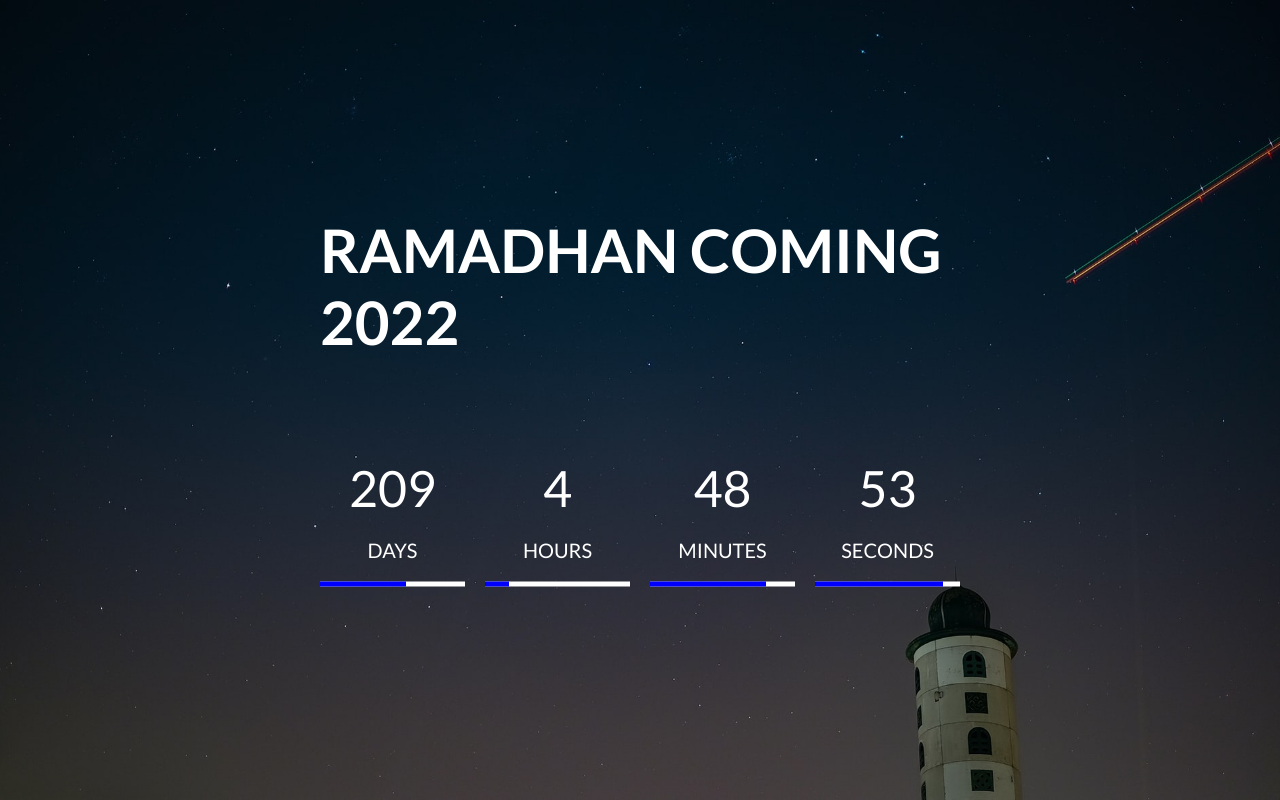
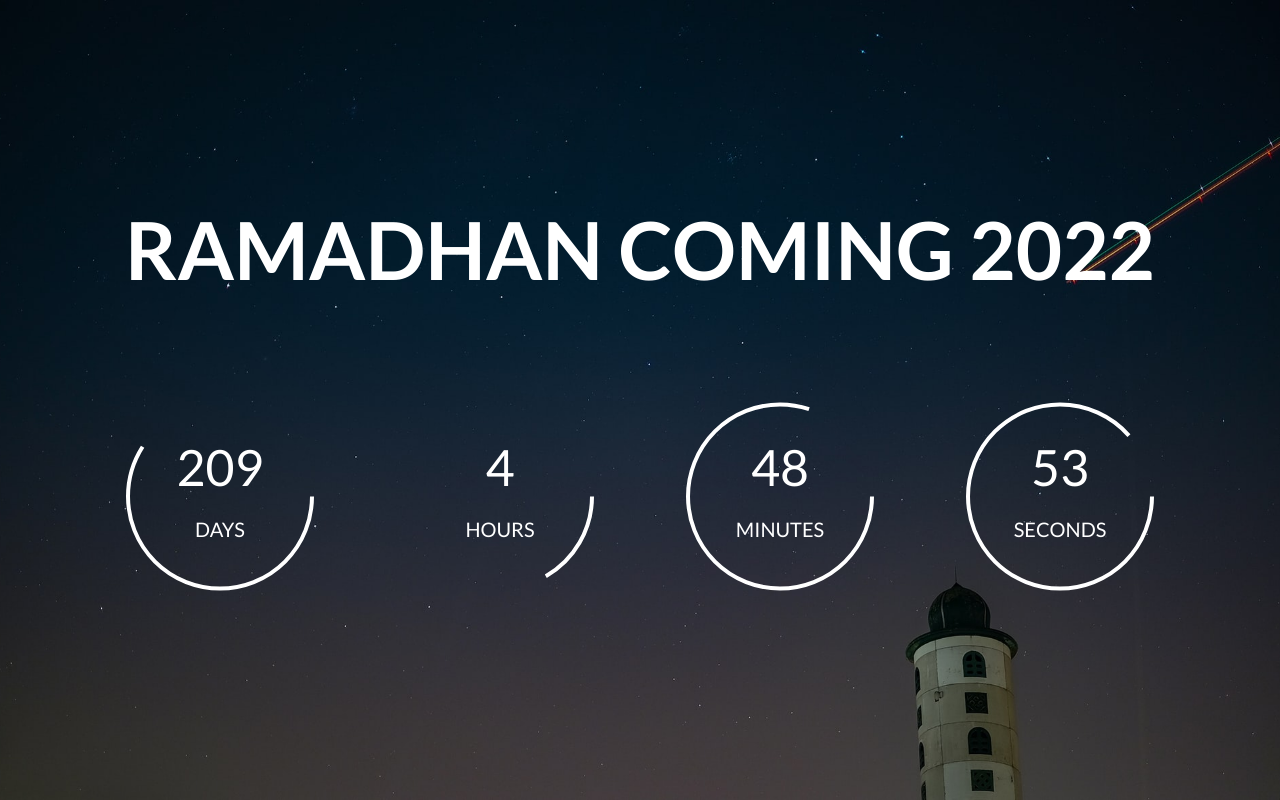
Before and after one commit to ujikstark/RamadhanCountdown2022, a plain HTML site: page index.html in a window 1280 px wide. Drawn offline with Linux system fonts and the light colour scheme.

Commit message:
change bar style to circle

```diff
--- a/app.js
+++ b/app.js
@@ -8,7 +8,11 @@ const minutesBar = document.getElementById('minutes');
 const hoursBar = document.getElementById('hours');
 const daysBar = document.getElementById('days');
 
+
 var destinationDate = new Date("April 2, 2022 08:00:00").getTime();
+
+var circle = document.querySelectorAll('.progress-ring__circle');
+
 
 var x = setInterval(function() {
 
@@ -37,6 +41,33 @@ var x = setInterval(function() {
     daysBar.style.width = Math.ceil(days*100/356)+'%';
     // console.log(d.getSeconds());
 
-    // display the bar
+    // get all circle
+    circle.forEach(c => {
+        var radius = c.r.baseVal.value;
+        var circumference = radius * 2 * Math.PI;
+        c.style.strokeDasharray = `${circumference} ${circumference}`;
+        c.style.strokeDashoffset = `${circumference}`;
+
+
+        if (c.id == 'seconds') {
+            const secondsToPercent = (seconds*100/60); // 100% to 0%
+            // const secondsToPercent = (100-(seconds+40))*100/60; // 0% to 100%
+            const offset = circumference - secondsToPercent / 100 * circumference;
+            c.style.strokeDashoffset = offset;
+        } else if (c.id == 'minutes') {
+            const minutesToPercent = (minutes*100/60);
+            const offset = circumference - minutesToPercent / 100 * circumference;
+            c.style.strokeDashoffset = offset;
+        } else if (c.id == 'hours') {
+            const hoursToPercent = (hours*100/24);
+            const offset = circumference - hoursToPercent / 100 * circumference;
+            c.style.strokeDashoffset = offset;
+        } else {
+            const daysToPercent = Math.ceil(days*100/356);
+            const offset = circumference - daysToPercent / 100 * circumference;
+            c.style.strokeDashoffset = offset;
+        }
+
+    })
 
 }, 1000);
--- a/index.html
+++ b/index.html
@@ -14,34 +14,88 @@
         <div class="text">
             <h1>RAMADHAN COMING 2022</h1>
             <div class="count">
-                <div class="days">
+                <div class="box">
+
+                    <svg class="progress-ring" height="200" width="200">
+                        <circle
+                            class="progress-ring__circle"
+                            id="days"
+                            stroke="white"
+                            stroke-width="4"
+                            fill="transparent"
+                            r="92"
+                            cx="100"
+                            cy="100"
+                        />
+
+                    </svg>
+                    <div class="days data-text">
                         <h3>00</h3>
                         <h4>DAYS</h4>
-                    <div class="bar">
-                        <div class="percentage" id="days"></div>
                     </div>
                 </div>
-                <div class="hours">
+                <div class="box">
+
+                    <svg class="progress-ring" height="200" width="200">
+                        <circle
+                            class="progress-ring__circle"
+                            id="hours"
+                            stroke="white"
+                            stroke-width="4"
+                            fill="transparent"
+                            r="92"
+                            cx="100"
+                            cy="100"
+                        />
+
+                    </svg>
+                    <div class="hours data-text">
                         <h3>00</h3>
                         <h4>HOURS</h4>
-                    <div class="bar">
-                        <div class="percentage" id="hours"></div>
                     </div>
                 </div>
-                <div class="minutes">
+                <div class="box">
+
+                    <svg class="progress-ring" height="200" width="200">
+                        <circle
+                            class="progress-ring__circle"
+                            id="minutes"
+                            stroke="white"
+                            stroke-width="4"
+                            fill="transparent"
+                            r="92"
+                            cx="100"
+                            cy="100"
+                        />
+
+                    </svg>
+                    <div class="minutes data-text">
                         <h3>00</h3>
                         <h4>MINUTES</h4>
-                    <div class="bar">
-                        <div class="percentage" id="minutes"></div>
                     </div>
                 </div>
-                <div class="seconds">
+
+                <div class="box">
+
+                    <svg class="progress-ring" height="200" width="200">
+                        <circle
+                            class="progress-ring__circle"
+                            id="seconds"
+                            stroke="white"
+                            stroke-width="4"
+                            fill="transparent"
+                            r="92"
+                            cx="100"
+                            cy="100"
+                        />
+
+                    </svg>
+                    <div class="seconds data-text">
                         <h3>00</h3>
                         <h4>SECONDS</h4>
-                    <div class="bar">
-                        <div class="percentage" id="seconds"></div>
                     </div>
                 </div>
+
             </div>
         </div>
     </div>
--- a/style.css
+++ b/style.css
@@ -27,10 +27,11 @@ img {
     top: 50%;
     left: 50%;
     transform: translate(-50%, -50%);
+    text-align: center;
 }
 
 .text h1 {
-    font-size: 60px;
+    font-size: 80px;
     padding-bottom: 100px;
 }
 
@@ -38,8 +39,20 @@ img {
     display: grid;
     text-align: center;
     grid-template-columns: repeat(4, 1fr);
-    gap: 20px;
+    gap: 80px;
 }
+
+.box {
+    position: relative;
+}
+
+.data-text {
+    position: absolute;
+    top: 50%;
+    left: 50%;
+    transform: translate(-50%, -50%);
+}
+
 
 .count h3 {
     font-size: 50px;
```
Lines whose indentation alone changed are shown as unchanged.
